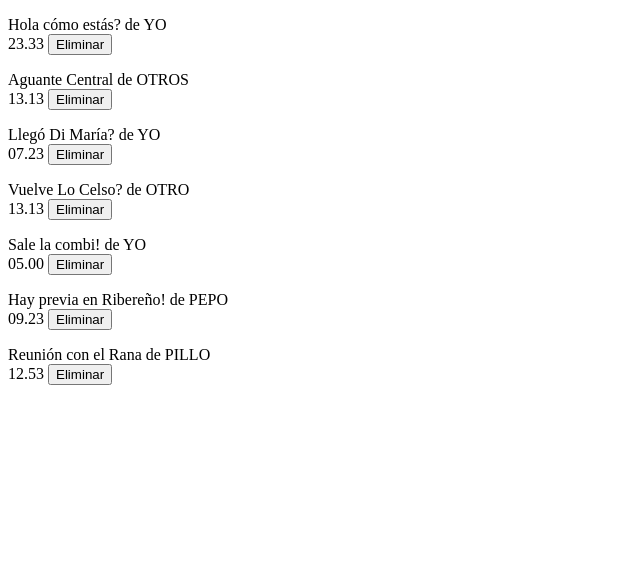
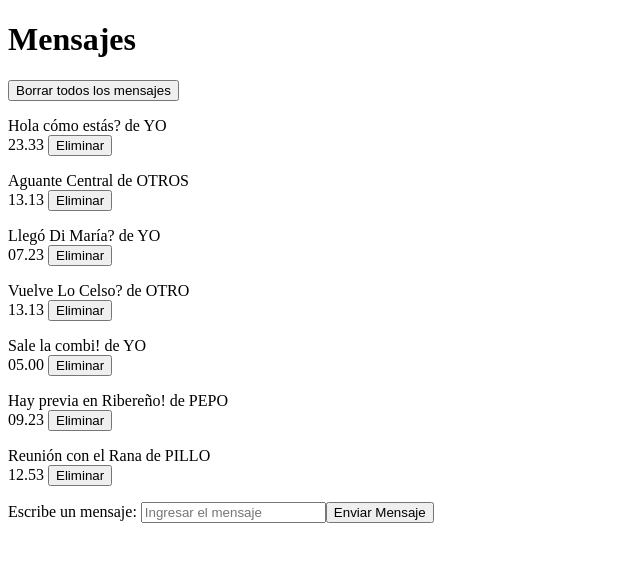
Before and after one commit to juanmafc22/utn-proyecto-app-whatsapp, a React (Vite) app: page / in a window 1280 px wide. Shown: the top 562 px of the page, without its empty margins (0-640 px from the left). Built offline with nearby package versions, Linux system fonts and the light colour scheme.

Commit message:
finalizado el chat screen

```diff
--- /dev/null
+++ b/src/Components/FormularioNuevoMensaje/FormularioNuevoMensaje.jsx
@@ -0,0 +1,37 @@
+import React from "react"
+
+
+const FormularioNuevoMensaje = ({agregarNuevoMensaje}) => {
+
+    // funcion que se responsabiliza de manejar el evento de agregar el nuevo mensaje
+    const handleSubmitSendMessageForm = (event) => {
+
+        // prevenir el comportamenitno x defecto
+        event.preventDefault()
+        // target = el elemento del cual proviene el evento, ya está definido en el onSubmit del form
+        // mensaje = ya está identificado x atributo
+        // value = lo que contiene (el valor) ese input type text
+        let nuevoTextoMensaje = event.target.mensaje.value
+
+        // ahora llamo a la funcion de agregarNuevoMensaje y le paso por parametro el valor de nuevoTextoMensaje
+        agregarNuevoMensaje(nuevoTextoMensaje)
+        // reseto el valor del input para que quede vacío
+        event.target.mensaje.value = ''
+
+    }
+
+    return (
+        <form onSubmit={handleSubmitSendMessageForm}>
+            <div>
+                <label htmlFor="mensaje">Escribe un mensaje: </label>
+                <input type="text"placeholder="Ingresar el mensaje" id="mensaje" name="mensaje" required />
+                <button type="submit">Enviar Mensaje</button>
+            </div>
+
+        </form>
+    )
+
+}
+
+
+export default FormularioNuevoMensaje
--- a/src/Components/ListaMensajes/ListaMensajes.jsx
+++ b/src/Components/ListaMensajes/ListaMensajes.jsx
@@ -1,9 +1,15 @@
-import React from "react";
-import Mensaje from "../Mensaje/Mensaje";
-// import dataMensajes from "../../data/mensajes";
+import React from "react"
+import Mensaje from "../Mensaje/Mensaje"
+// import dataMensajes from "../../data/mensajes"
 
 const ListaDeMensajes = ({ mensajes, deleteMensajePorId }) => {
-    const mensajeRenderizados = mensajes.map((data) => {
+
+    if ( mensajes.length === 0) {
+        return (
+            <span>Aun no hay mensajes</span>
+        )
+    } else {
+        const mensajesRenderizados = mensajes.map((data) => {
             return (
                 <Mensaje
                     key={data.id}
@@ -13,10 +19,14 @@ const ListaDeMensajes = ({ mensajes, deleteMensajePorId }) => {
                     hora={data.hora}
                     deleteMensajePorId={deleteMensajePorId}
                 />
-        );
-    });
-
-    return <div>{mensajeRenderizados}</div>;
+            )
+        })
+        return (
+            <div>
+                {mensajesRenderizados}
+            </div>
+        )
+    }
 };
 
 export default ListaDeMensajes;
--- a/src/Screens/ChatScreen/ChatScreen.jsx
+++ b/src/Screens/ChatScreen/ChatScreen.jsx
@@ -2,6 +2,7 @@ import React from "react";
 import { useState } from "react";
 import ListaDeMensajes from "../../Components/ListaMensajes/ListaMensajes";
 import dataMensajes from "../../data/mensajes";
+import FormularioNuevoMensaje from "../../Components/FormularioNuevoMensaje/FormularioNuevoMensaje";
 
 const ChatScreen = () => {
 
@@ -21,10 +22,56 @@ const ChatScreen = () => {
         setMensajes(nuevaListaMensajes)
     }
 
+    // función para borrar todos los mensajes
+    const deleteTodosLosMensajes = () => {
+        setMensajes( [] )
+    }
+
+    // función para agregar un nuevo mensaje
+    const agregarNuevoMensaje = (textoRecibido) => {
+
+        const ahora = new Date();
+        const horas = ahora.getHours().toString().padStart(2, '0')
+        const minutos = ahora.getMinutes().toString().padStart(2, '0')
+        const horaActual = `${horas}:${minutos}`
+
+        // creo que nuevo mensaje, un objeto
+        // este nuevo mensaje lo tengo que agregar a la lista de mensajes
+        const nuevoMensaje = {
+            id: mensajes.length + 1,
+            emisor: 'YO',
+            hora: horaActual,
+            texto: textoRecibido,
+            status: 'no visto'
+        }
+
+        // clono la lista de mensajes, y luego la muto
+        const mensajesClonados = [...mensajes]
+        // agrego el nuevo mensaje
+        mensajesClonados.push(nuevoMensaje)
+        // ahora llamo al setter y le paso la nueva lista de mensajes clonadas
+        setMensajes(mensajesClonados)
+
+    }
+
+
+
+    // el retorno de ChatScreen. Si hay mensajes me muestra el button para borrarlos todos,
+    // caso contrario me renderiza en listado de mensajes
+    // al componente ListaDeMensajes le paso por params los mensajes con uso de useState,
+    // también le paso al componente la función deleteMensajePorId, que a su vez de la pasa al mensaje
     return (
         <div>
-            {/* <button onClick={ () => deleteMensajePorId(1)}>Eliminar primer mensaje</button> */}
+            <h1>Mensajes</h1>
+            {
+                mensajes.length > 0
+                &&
+                <button onClick={deleteTodosLosMensajes}>Borrar todos los mensajes</button>
+            }
             <ListaDeMensajes mensajes={mensajes} deleteMensajePorId={deleteMensajePorId} />
+            <FormularioNuevoMensaje agregarNuevoMensaje={agregarNuevoMensaje} />
+
+
         </div>
     )
 };
```
Lines whose indentation alone changed are shown as unchanged.
